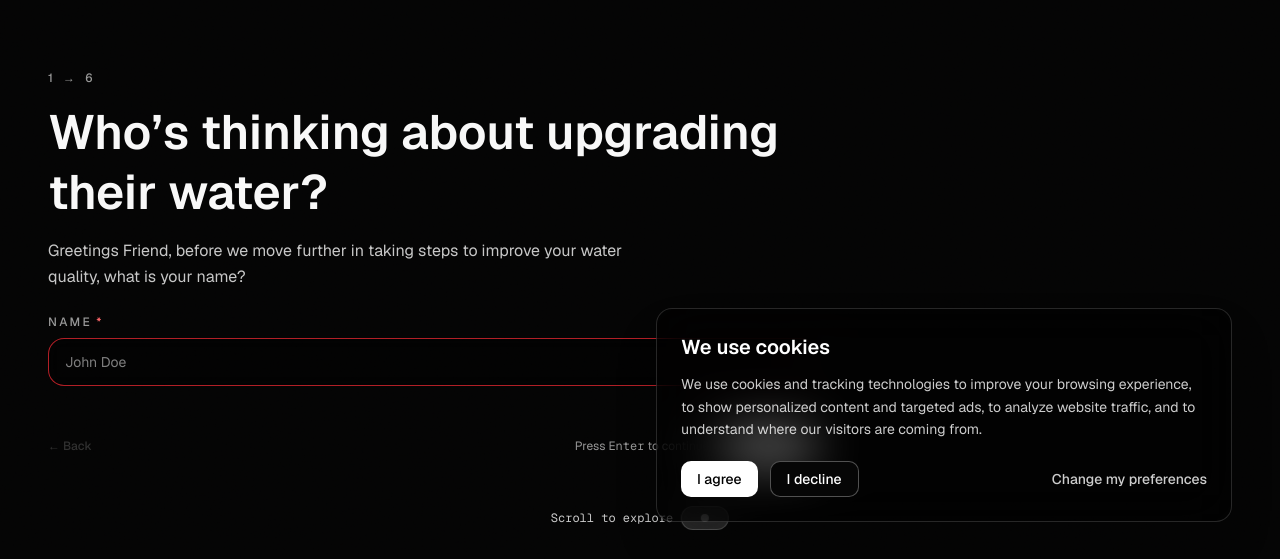
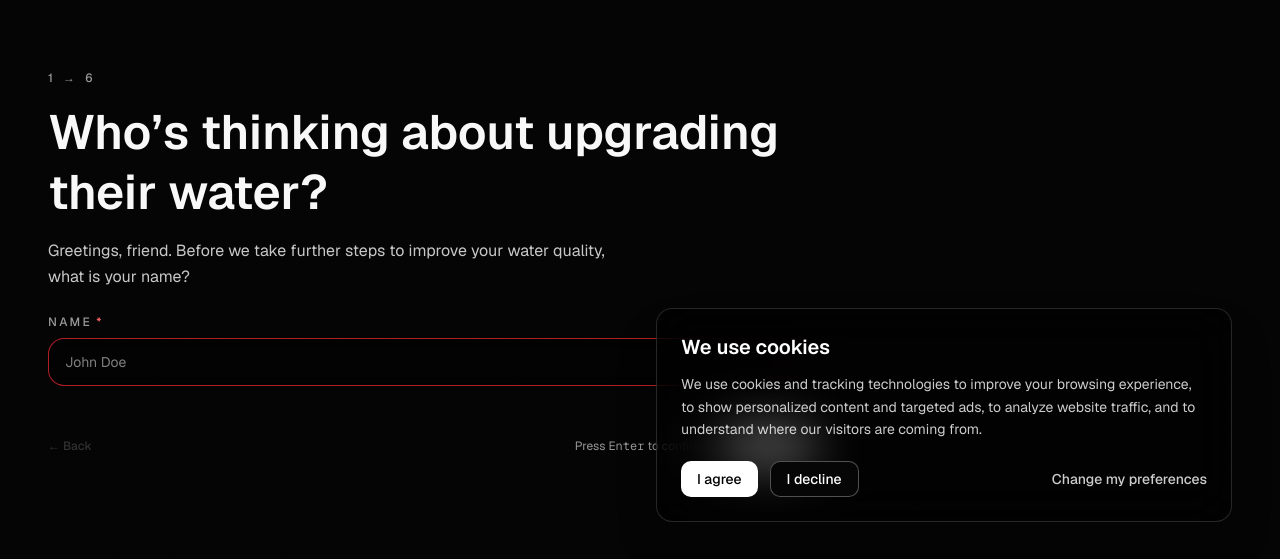
Before and after one commit to monwhooper777-star/Formversion, a Next.js app: page / in a window 1280 px wide. Shown: the part 238-797 px from the top of the page. Built offline with nearby package versions, Linux system fonts and the light colour scheme.

Commit message:
Remove scroll hint and refine step 1 subtitle

```diff
--- a/app/page.tsx
+++ b/app/page.tsx
@@ -40,7 +40,7 @@ const steps: Step[] = [
     id: 1,
     title: "Who’s thinking about upgrading their water?",
     subtitle:
-      "Greetings Friend, before we move further in taking steps to improve your water quality, what is your name?",
+      "Greetings, friend. Before we take further steps to improve your water quality, what is your name?",
     fields: [
       {
         name: "name",
@@ -472,7 +472,7 @@ export default function Home() {
                   className="flex min-h-screen w-screen shrink-0 flex-col justify-end px-4 pb-14 pt-24 md:px-12 md:pb-24"
                 >
                   <div className="max-w-3xl">
-                    {/* STEP CONTENT (no hero on first step now) */}
+                    {/* STEP CONTENT */}
                     <div className="space-y-4">
                       <p className="text-xs font-medium tracking-[0.3em] text-foreground/60">
                         {step.id} → {TOTAL_SECTIONS}
@@ -570,20 +570,6 @@ export default function Home() {
                         )}
                       </div>
                     </div>
-
-                    {/* Scroll hint only on first step */}
-                    {index === 0 && (
-                      <div className="absolute bottom-6 left-1/2 -translate-x-1/2 animate-in fade-in duration-1000 delay-500 md:bottom-8">
-                        <div className="flex items-center gap-2">
-                          <p className="font-mono text-[10px] text-foreground/80 md:text-xs">
-                            Scroll to explore
-                          </p>
-                          <div className="flex h-5 w-10 items-center justify-center rounded-full border border-foreground/20 bg-foreground/15 backdrop-blur-md md:h-6 md:w-12">
-                            <div className="h-1.5 w-1.5 animate-pulse rounded-full bg-foreground/80 md:h-2 md:w-2" />
-                          </div>
-                        </div>
-                      </div>
-                    )}
                   </div>
                 </section>
               )
```
